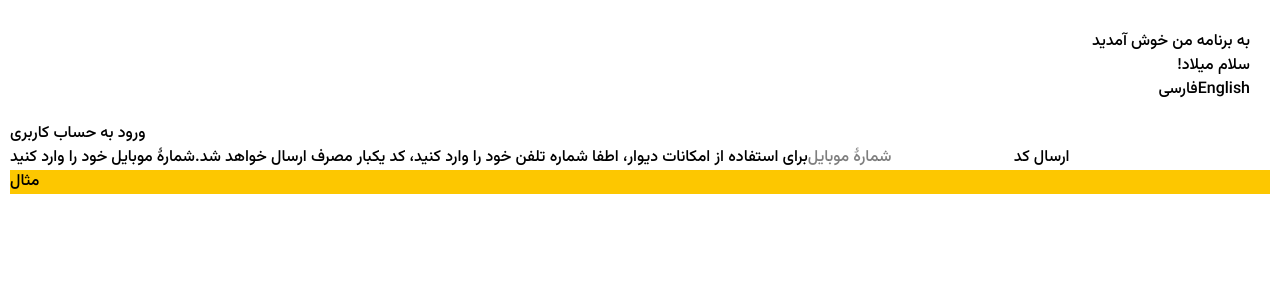
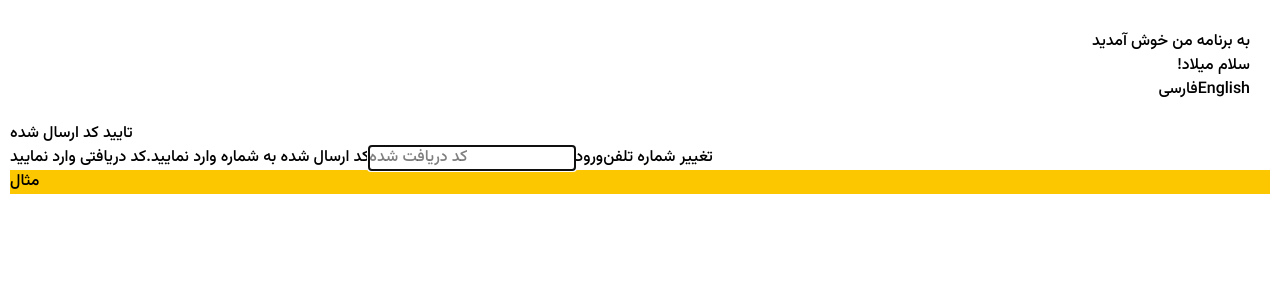
Before and after one commit to milad-arabali/divar-project, a React (Vite) app: page / in a window 1280 px wide. Shown: the top 300 px of the page. Built offline with nearby package versions, Linux system fonts and the light colour scheme.

Commit message:
dr-3 #: create check otp form and api

```diff
--- a/src/components/templates/CheckOtpForm.jsx
+++ b/src/components/templates/CheckOtpForm.jsx
@@ -1,8 +1,42 @@
 import React from 'react';
+import {useTranslation} from "react-i18next";
+import {checkOtp} from "../../services/auth.js";
 
-function CheckOtpForm(props) {
+function CheckOtpForm({setStep, code, setCode, mobile}) {
+    const {t} = useTranslation();
+    const eventHandler = async (event) => {
+        event.preventDefault();
+        console.log({mobile,code})
+
+        if (code.length !== 5) return;
+        const {response, error} = await checkOtp(mobile, code);
+        if (response) {
+            console.log(response);
+
+        } else if (error) {
+            console.log(error);
+        }
+    }
     return (
-        <div>CheckOtpForm</div>
+        <form onSubmit={eventHandler}>
+            <p>{t('auth.verifyCodeTitle')}</p>
+            <span>{t('auth.verifyCodeMessage', {number: mobile})}</span>
+            <label htmlFor="otpInput">{t('auth.enterCode')}</label>
+            <input
+                type="text"
+                id="otpInput"
+                value={code}
+                placeholder={t('auth.codePlaceholder')}
+                onChange={e => setCode(e.target.value)}
+                inputMode="numeric"
+                maxLength={6}
+                autoFocus
+            />
+            <button type="submit">{t('auth.submit')}</button>
+            <button type="button" onClick={() => setStep(1)}>
+                {t('auth.changeMobile')}
+            </button>
+        </form>
     );
 }
 
--- a/src/configs/api.js
+++ b/src/configs/api.js
@@ -5,7 +5,9 @@ const api = axios.create({
     baseURL: import.meta.env.VITE_BASE_URL ,
     headers: {
         "Content-Type": "application/json"
-    }
+    },
+
 })
 
+
 export default api;
--- a/src/locales/fa/translation.json
+++ b/src/locales/fa/translation.json
@@ -8,6 +8,12 @@
     "authText": "برای استفاده از امکانات دیوار، اطفا شماره تلفن خود را وارد کنید، کد یکبار مصرف ارسال خواهد شد.",
     "smsCodeNotice": "کد تأیید به این شماره پیامک می‌شود.",
     "termsAgreement": "شرایط استفاده از خدمات و حریم خصوصی دیوار را می‌پذیرم.",
-    "loginTitle": "ورود به حساب کاربری"
+    "loginTitle": "ورود به حساب کاربری",
+    "verifyCodeTitle": "تایید کد ارسال شده",
+    "verifyCodeMessage": "کد ارسال شده به شماره {{number}} وارد نمایید.",
+    "enterCode": "کد دریافتی وارد نمایید",
+    "codePlaceholder": "کد دریافت شده",
+    "submit": "ورود",
+    "changeMobile": "تغییر شماره تلفن"
   }
 }
--- a/src/pages/AuthPage.jsx
+++ b/src/pages/AuthPage.jsx
@@ -5,12 +5,12 @@ import SendOtpForm from "../components/templates/SendOtpForm.jsx";
 export default AuthPage;
 
 function AuthPage(props) {
-    const [step, setStep] = useState(1);
+    const [step, setStep] = useState(2);
     const [mobile, setMobile] = useState("");
     const [code, setCode] = useState("");
     const steps = {
-        1: <SendOtpForm setStep={setStep}  mobile={mobile} setMobile={setMobile}  />,
-        2: <CheckOtpForm setStep={setStep} />,
+        1: <SendOtpForm setStep={setStep} mobile={mobile} setMobile={setMobile}/>,
+        2: <CheckOtpForm setStep={setStep} mobile={mobile} code={code} setCode={setCode}/>,
     };
     return (
         <>
@@ -19,5 +19,5 @@ function AuthPage(props) {
             </div>
         </>
 
-);
+    );
 }
--- a/src/services/auth.js
+++ b/src/services/auth.js
@@ -11,5 +11,14 @@ const sendOtp = async (mobile) => {
     }
 }
 
+const checkOtp = async (mobile, code) => {
+    try {
+        const response = await api
+            .post("auth/check-otp", {mobile, code});
+        return {response: response.data};
+    } catch (error) {
+        return {error: error.response?.data?.message || error.message};
+    }
+}
 
-export {sendOtp};
+export {sendOtp, checkOtp};
```
